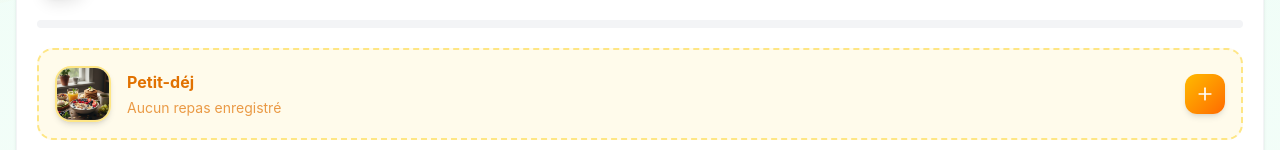
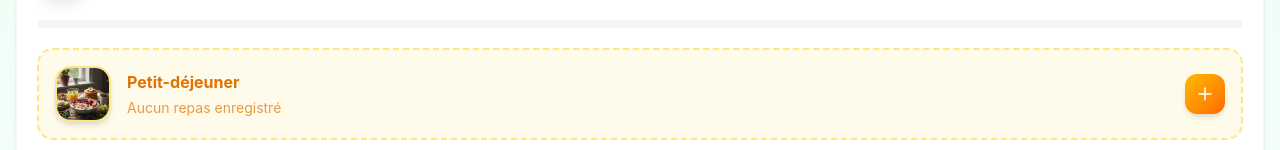
Before and after one commit to maous26/Lym, a Next.js app: page / in a window 1280 px wide. Shown: the part 476-626 px from the top of the page. Built offline with nearby package versions, Linux system fonts and the light colour scheme; no server answers; the database is empty.

Commit message:
fix: rename Petit-déj to Petit-déjeuner

```diff
--- a/src/components/features/dashboard/widgets/TodayMealsWidget.tsx
+++ b/src/components/features/dashboard/widgets/TodayMealsWidget.tsx
@@ -34,7 +34,7 @@ const mealConfig: Record<MealType, {
 }> = {
   breakfast: {
     icon: '🌅',
-    label: 'Petit-déj',
+    label: 'Petit-déjeuner',
     gradient: 'from-amber-400 to-orange-500',
     bgLight: 'bg-amber-50',
     textColor: 'text-amber-600',
```
